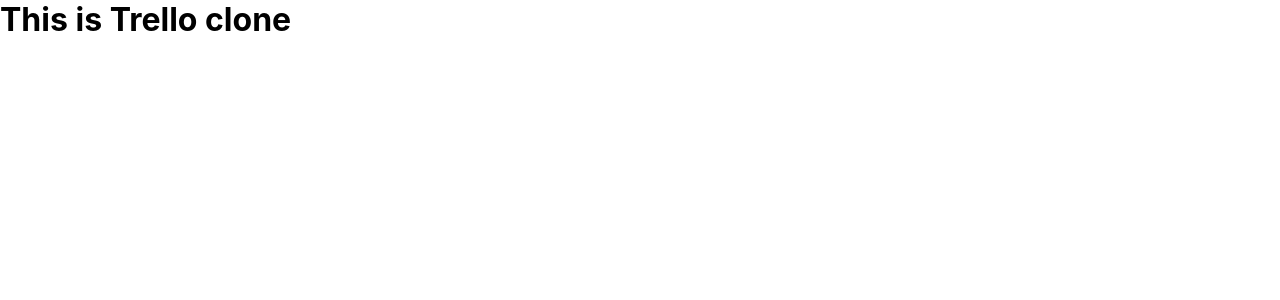
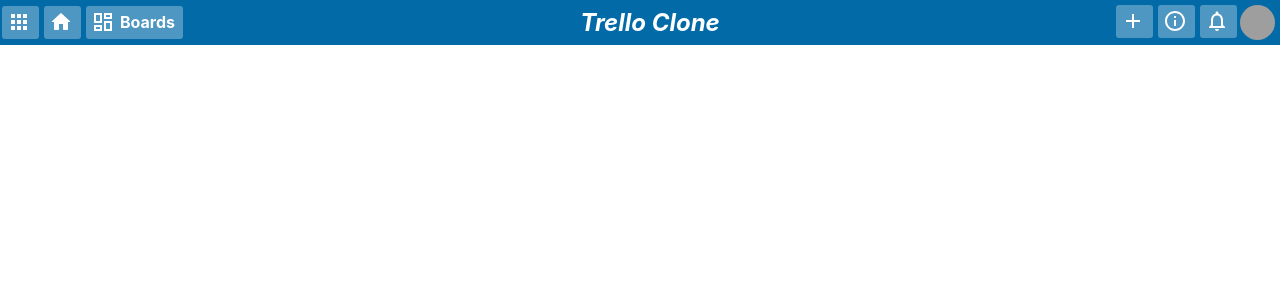
Before and after one commit to iamprazol-zz/trello-clone, a React (Create React App) app: page / in a window 1280 px wide. Shown: the top 300 px of the page. Built offline with nearby package versions, Linux system fonts and the light colour scheme; grey boxes are pictures that could not be loaded.

Commit message:
Main header component implemented

```diff
--- a/src/App.js
+++ b/src/App.js
@@ -1,10 +1,11 @@
 import React from 'react';
 import './App.css';
+import Header from './components/common/Header/Header';
 
 function App() {
   return (
     <div className="app">
-      <h1>This is Trello clone</h1>
+		<Header />
     </div>
   );
 }
--- /dev/null
+++ b/src/components/common/Header/Header.css
@@ -0,0 +1,25 @@
+.header {
+	display: flex;
+	align-items: center;
+	justify-content: space-between;
+	background-color: #026aa7;
+	height: 45px;
+	color: white;
+	font-weight: bold;
+}
+
+.header__left, .header__right {
+	display: flex;
+}
+
+.header__right > .MuiAvatar-root {
+	height: 35px;
+	width: 35px;
+	margin-right: 5px;
+}
+
+.header__center > h2 {
+	font-family: -apple-system,BlinkMacSystemFont,Segoe UI,Roboto,Noto Sans,Ubuntu,Droid Sans,Helvetica Neue,sans-serif;
+	font-weight: 700;
+	font-style: italic;
+}
--- /dev/null
+++ b/src/components/common/Header/Header.js
@@ -0,0 +1,37 @@
+import React from 'react'
+import './Header.css'
+import IconContainer from '../IconContainer/IconContainer'
+import AppsIcon from "@material-ui/icons/Apps"
+import HomeIcon from "@material-ui/icons/HomeRounded"
+import DashboardOutlinedIcon from '@material-ui/icons/DashboardOutlined'
+import AddIcon from '@material-ui/icons/Add'
+import InfoIcon from '@material-ui/icons/InfoOutlined'
+import NotificationsIcon from '@material-ui/icons/NotificationsOutlined'
+import Avatar from '@material-ui/core/Avatar'
+
+function Header() {
+	return (
+		<div className="header">
+			<div className="header__left">
+				<IconContainer icon={<AppsIcon />} />
+				<IconContainer icon={<HomeIcon />} />
+				<IconContainer icon={<DashboardOutlinedIcon />} text="Boards" />
+			</div>
+			<div className="header__center">
+				<h2>Trello Clone</h2>
+			</div>
+			<div className="header__right">
+				<IconContainer icon={<AddIcon />} />
+				<IconContainer icon={<InfoIcon />} />
+				<IconContainer icon={<NotificationsIcon />} />
+				<Avatar
+					src="https://avatars1.githubusercontent.com/u/23380477?s=60&v=4"
+					alt="prajjwal"
+				/>
+			</div>
+
+		</div>
+	)
+}
+
+export default Header
--- /dev/null
+++ b/src/components/common/IconContainer/IconContainer.css
@@ -0,0 +1,25 @@
+.iconContainer {
+	border-radius: 3px;
+    cursor: pointer;
+    align-items: center;
+    background-color: hsla(0,0%,100%,.3);
+    color: #fff;
+    display: flex;
+    font-weight: 700;
+    height: 25px;
+	margin-left: 2px;
+	margin-right: 3px;
+	padding: 3px 8px 5px 5px;
+}
+
+.iconContainer > h4 {
+	margin-left: 5px;
+}
+
+.iconContainer > p {
+	font-size: 12px;
+    background: hsla(0,0%,100%,.2);
+    border-radius: 12px;
+    margin-left: 8px;
+    padding: 2px 6px;
+}
--- /dev/null
+++ b/src/components/common/IconContainer/IconContainer.js
@@ -0,0 +1,14 @@
+import React from 'react'
+import './IconContainer.css'
+
+function IconContainer({ icon, text, tag }) {
+	return (
+		<div className="iconContainer">
+			{ icon && icon }
+			{ text && <h4> { text }</h4> }
+			{ tag && <p>{tag}</p> }
+		</div>
+	)
+}
+
+export default IconContainer
```
